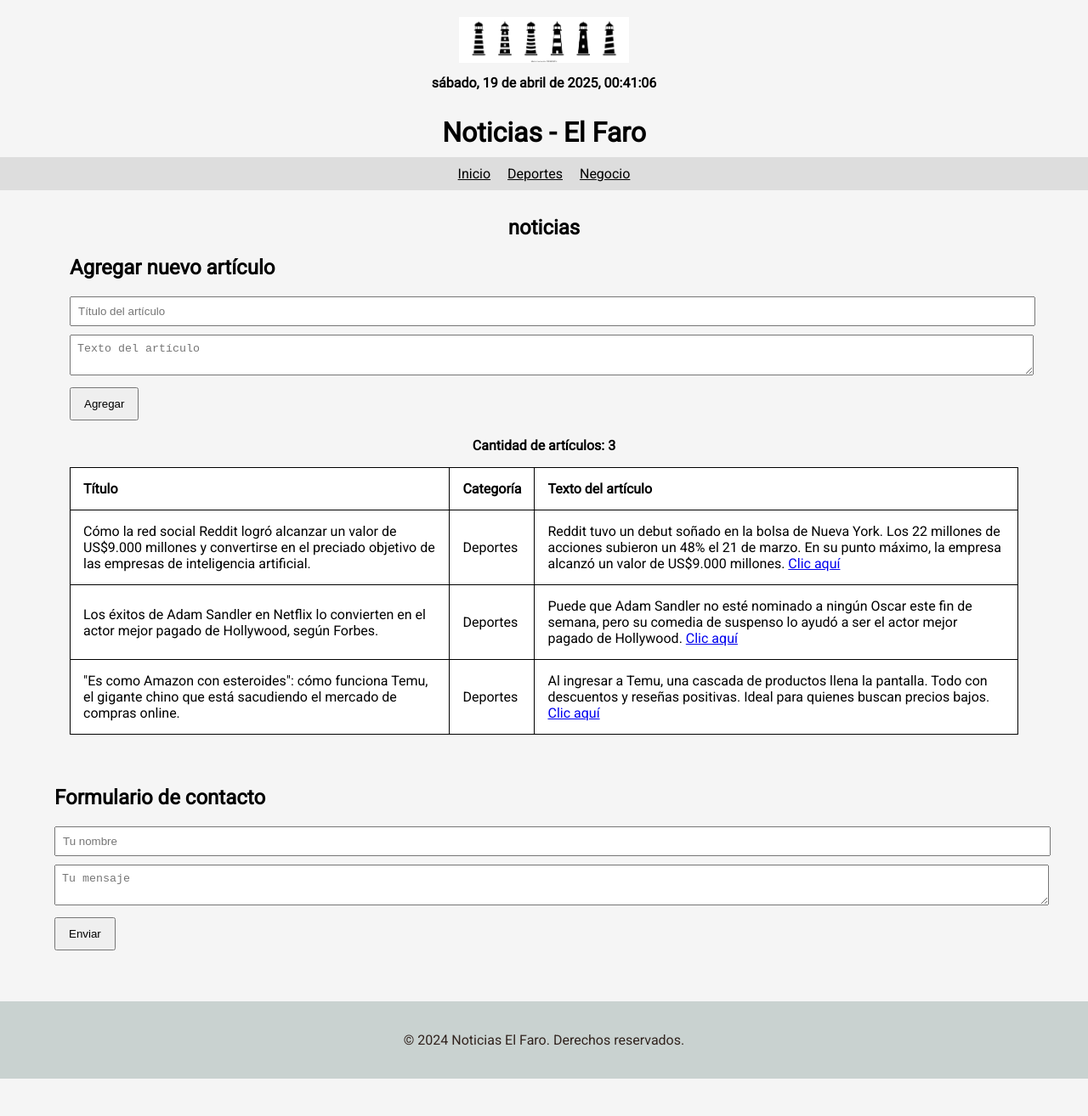
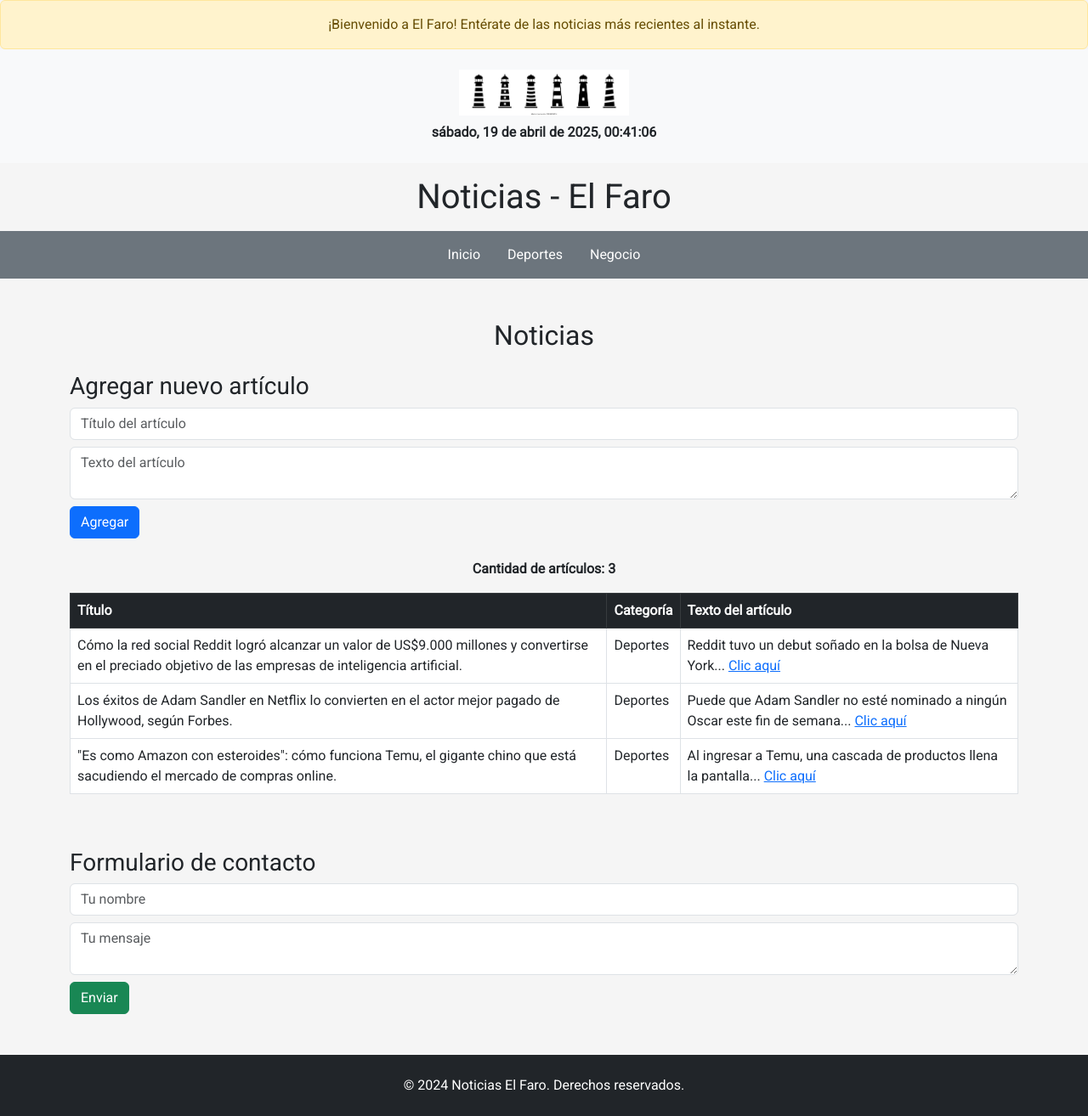
Before and after one commit to anubis-93/el-faro-, a plain HTML site: page noticias-index.html in a window 1280 px wide. Shown: the whole page at 85% size. Before the commit the page ends 1270 px from the top, so only its background shows below. Drawn offline with nearby package versions, Linux system fonts and the light colour scheme.

Commit message:
Update noticias-index.html

```diff
--- a/noticias-index.html
+++ b/noticias-index.html
@@ -2,160 +2,110 @@
 <html lang="es">
 <head>
   <meta charset="UTF-8">
-  <title>noticias- El Faro</title>
+  <title>Noticias - El Faro</title>
   <link rel="icon" href="img/icono el faro.icon">
-  <!-- Google Fonts -->
+  <link href="https://cdn.jsdelivr.net/npm/bootstrap@5.3.0/dist/css/bootstrap.min.css" rel="stylesheet">
   <link href="https://fonts.googleapis.com/css2?family=Roboto&display=swap" rel="stylesheet">
   <style>
     body {
       font-family: 'Roboto', sans-serif;
       background-color: #f5f5f5;
-      margin: 0;
-      padding: 0;
     }
-
-    header {
-      text-align: center;
-      padding: 20px;
-    }
-
-    h1 {
-      text-align: center;
-      margin: 10px 0;
-    }
-
-    #reloj {
-      font-size: 1rem;
-      font-weight: bold;
-      margin-top: 10px;
-    }
-
-    nav ul {
-      list-style: none;
-      display: flex;
-      justify-content: center;
-      padding: 0;
-      background-color: #ddd;
-      margin: 0;
-    }
-
-    nav li {
-      margin: 10px;
-    }
-
-    nav a {
-      text-decoration: underline;
-      color: #000;
-      transition: font-weight 0.2s, text-decoration 0.2s;
-    }
-
-    nav a:hover, .enlace-not:hover {
+    .enlace-not:hover {
       font-weight: bold;
       text-decoration: none;
     }
-
-    section {
-      padding: 20px;
-    }
-
-    table {
-      width: 90%;
-      margin: 0 auto;
-      border-collapse: collapse;
-    }
-
-    th, td {
-      border: 1px solid black;
-      padding: 15px;
-      background-color: white;
-      transition: background-color 0.3s, color 0.3s;
-      text-align: left;
-    }
-
-    tr:hover td {
+    table tr:hover td {
       background-color: black;
       color: white;
-    }
-
-    footer {
-      background-color: #c9d2d0;
-      color: #31231e;
-      text-align: center;
-      padding: 20px;
-      margin-top: 40px;
     }
   </style>
 </head>
 <body>
+  <!-- Aviso superior -->
+  <div class="alert alert-warning text-center m-0">¡Bienvenido a El Faro! Entérate de las noticias más recientes al instante.</div>
 
-  <header>
-    <img src="img/icono el faro.png" alt="Logotipo El Faro" title="Logotipo El Faro" width="200" />
-    <div id="reloj"></div> <!-- Reloj en vivo -->
+  <!-- Encabezado -->
+  <header class="text-center py-4 bg-light">
+    <img src="img/icono el faro.png" alt="Logotipo El Faro" width="200">
+    <div id="reloj" class="mt-2 fw-bold"></div>
   </header>
 
-  <h1>Noticias - El Faro</h1>
+  <!-- Título principal -->
+  <h1 class="text-center my-3">Noticias - El Faro</h1>
 
-  <nav>
-    <ul>
-      <li><a href="index.html" target="_blank">Inicio</a></li>
-      <li><a href="deportes-index.html" target="_blank">Deportes</a></li>
-      <li><a href="negocio-index.html" target="_blank">Negocio</a></li>
+  <!-- Menú de navegación -->
+  <nav class="navbar navbar-expand-lg navbar-light bg-secondary">
+    <div class="container justify-content-center">
+      <ul class="navbar-nav">
+        <li class="nav-item mx-2"><a class="nav-link text-white" href="index.html" target="_blank">Inicio</a></li>
+        <li class="nav-item mx-2"><a class="nav-link text-white" href="deportes-index.html" target="_blank">Deportes</a></li>
+        <li class="nav-item mx-2"><a class="nav-link text-white" href="negocio-index.html" target="_blank">Negocio</a></li>
       </ul>
+    </div>
   </nav>
 
-  <section id="Noticias">
-    <h1 class="noticia">noticias</h1>
+  <!-- Sección de Noticias -->
+  <section class="container my-5">
+    <h2 class="text-center mb-4">Noticias</h2>
 
     <!-- Formulario para agregar artículos -->
-    <div style="width: 90%; margin: auto; margin-bottom: 20px;">
-      <h2>Agregar nuevo artículo</h2>
-      <input type="text" id="titulo" placeholder="Título del artículo" style="width: 100%; padding: 8px; margin-bottom: 10px;">
-      <textarea id="texto" placeholder="Texto del artículo" style="width: 100%; padding: 8px; margin-bottom: 10px;"></textarea>
-      <button onclick="agregarArticulo()" style="padding: 10px 15px;">Agregar</button>
+    <div class="mb-4">
+      <h3>Agregar nuevo artículo</h3>
+      <input type="text" id="titulo" placeholder="Título del artículo" class="form-control mb-2">
+      <textarea id="texto" placeholder="Texto del artículo" class="form-control mb-2"></textarea>
+      <button onclick="agregarArticulo()" class="btn btn-primary">Agregar</button>
     </div>
 
-    <!-- Contador de artículos -->
-    <p id="contador" style="text-align: center; font-weight: bold;">Cantidad de artículos: 3</p>
+    <!-- Contador -->
+    <p id="contador" class="fw-bold text-center">Cantidad de artículos: 3</p>
 
-    <table>
+    <!-- Tabla de artículos -->
+    <div class="table-responsive">
+      <table class="table table-bordered table-hover">
+        <thead class="table-dark">
           <tr>
             <th>Título</th>
             <th>Categoría</th>
             <th>Texto del artículo</th>
           </tr>
+        </thead>
+        <tbody>
           <tr>
             <td>Cómo la red social Reddit logró alcanzar un valor de US$9.000 millones y convertirse en el preciado objetivo de las empresas de inteligencia artificial.</td>
             <td>Deportes</td>
-        <td>Reddit tuvo un debut soñado en la bolsa de Nueva York. Los 22 millones de acciones subieron un 48% el 21 de marzo. En su punto máximo, la empresa alcanzó un valor de US$9.000 millones. <a class="enlace-not" href="negocio-1.html" target="_blank">Clic aquí</a></td>
+            <td>Reddit tuvo un debut soñado en la bolsa de Nueva York... <a class="enlace-not" href="negocio-1.html" target="_blank">Clic aquí</a></td>
           </tr>
           <tr>
             <td>Los éxitos de Adam Sandler en Netflix lo convierten en el actor mejor pagado de Hollywood, según Forbes.</td>
             <td>Deportes</td>
-        <td>Puede que Adam Sandler no esté nominado a ningún Oscar este fin de semana, pero su comedia de suspenso lo ayudó a ser el actor mejor pagado de Hollywood. <a class="enlace-not" href="negocio-2.html" target="_blank">Clic aquí</a></td>
+            <td>Puede que Adam Sandler no esté nominado a ningún Oscar este fin de semana... <a class="enlace-not" href="negocio-2.html" target="_blank">Clic aquí</a></td>
           </tr>
           <tr>
             <td>"Es como Amazon con esteroides": cómo funciona Temu, el gigante chino que está sacudiendo el mercado de compras online.</td>
             <td>Deportes</td>
-        <td>Al ingresar a Temu, una cascada de productos llena la pantalla. Todo con descuentos y reseñas positivas. Ideal para quienes buscan precios bajos. <a class="enlace-not" href="negocio-3.html" target="_blank">Clic aquí</a></td>
+            <td>Al ingresar a Temu, una cascada de productos llena la pantalla... <a class="enlace-not" href="negocio-3.html" target="_blank">Clic aquí</a></td>
           </tr>
+        </tbody>
       </table>
+    </div>
   </section>
 
   <!-- Formulario de contacto -->
-  <section style="width: 90%; margin: auto;">
-    <h2>Formulario de contacto</h2>
-    <input type="text" id="nombreContacto" placeholder="Tu nombre" style="width: 100%; padding: 8px; margin-bottom: 10px;">
-    <textarea id="mensajeContacto" placeholder="Tu mensaje" style="width: 100%; padding: 8px; margin-bottom: 10px;"></textarea>
-    <button onclick="enviarContacto()" style="padding: 10px 15px;">Enviar</button>
+  <section class="container mb-5">
+    <h3>Formulario de contacto</h3>
+    <input type="text" id="nombreContacto" placeholder="Tu nombre" class="form-control mb-2">
+    <textarea id="mensajeContacto" placeholder="Tu mensaje" class="form-control mb-2"></textarea>
+    <button onclick="enviarContacto()" class="btn btn-success">Enviar</button>
   </section>
 
-  <footer>
-    <p>&copy; 2024 Noticias El Faro. Derechos reservados.</p>
+  <!-- Footer -->
+  <footer class="bg-dark text-white text-center py-4">
+    <p class="mb-0">&copy; 2024 Noticias El Faro. Derechos reservados.</p>
   </footer>
 
   <!-- Scripts -->
   <script>
-    // Actualizar reloj en vivo
     function actualizarHora() {
       const ahora = new Date();
       const opciones = {
@@ -167,7 +117,6 @@
     setInterval(actualizarHora, 1000);
     actualizarHora();
 
-    // Agregar nuevo artículo
     function agregarArticulo() {
       const titulo = document.getElementById('titulo').value;
       const texto = document.getElementById('texto').value;
@@ -176,30 +125,24 @@
         return;
       }
 
-      const tabla = document.querySelector("table");
-      const fila = tabla.insertRow(-1);
-      const celdaTitulo = fila.insertCell(0);
-      const celdaCategoria = fila.insertCell(1);
-      const celdaTexto = fila.insertCell(2);
-
-      celdaTitulo.textContent = titulo;
-      celdaCategoria.textContent = "Deportes";
-      celdaTexto.textContent = texto;
+      const tabla = document.querySelector("table tbody");
+      const fila = tabla.insertRow();
+      fila.insertCell(0).textContent = titulo;
+      fila.insertCell(1).textContent = "Deportes";
+      fila.insertCell(2).textContent = texto;
 
       actualizarContador();
       document.getElementById('titulo').value = '';
       document.getElementById('texto').value = '';
     }
 
-    // Actualizar contador de artículos
     function actualizarContador() {
-      const filas = document.querySelectorAll("table tr").length - 1; // menos la cabecera
+      const filas = document.querySelectorAll("table tbody tr").length;
       document.getElementById("contador").innerText = `Cantidad de artículos: ${filas}`;
     }
 
     document.addEventListener('DOMContentLoaded', actualizarContador);
 
-    // Enviar formulario de contacto
     function enviarContacto() {
       const nombre = document.getElementById('nombreContacto').value;
       const mensaje = document.getElementById('mensajeContacto').value;
```
Lines whose indentation alone changed are shown as unchanged.
